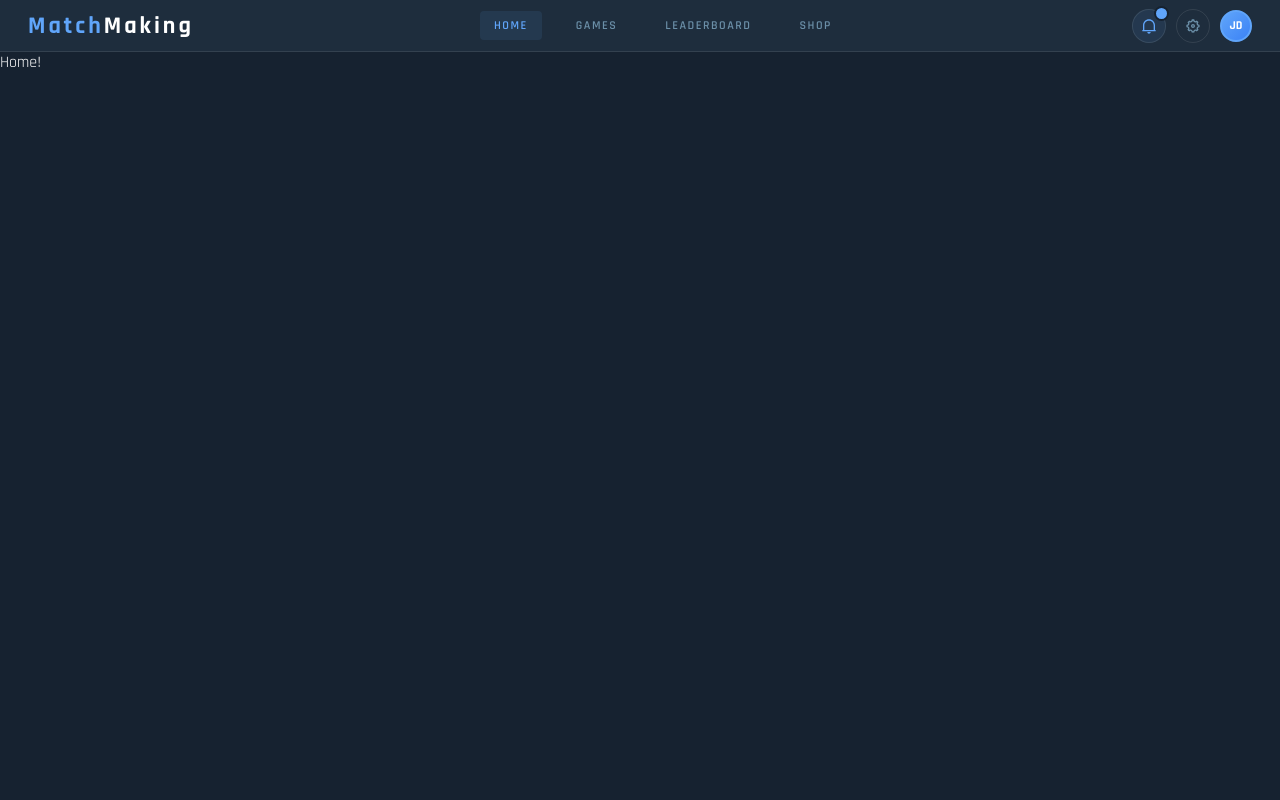
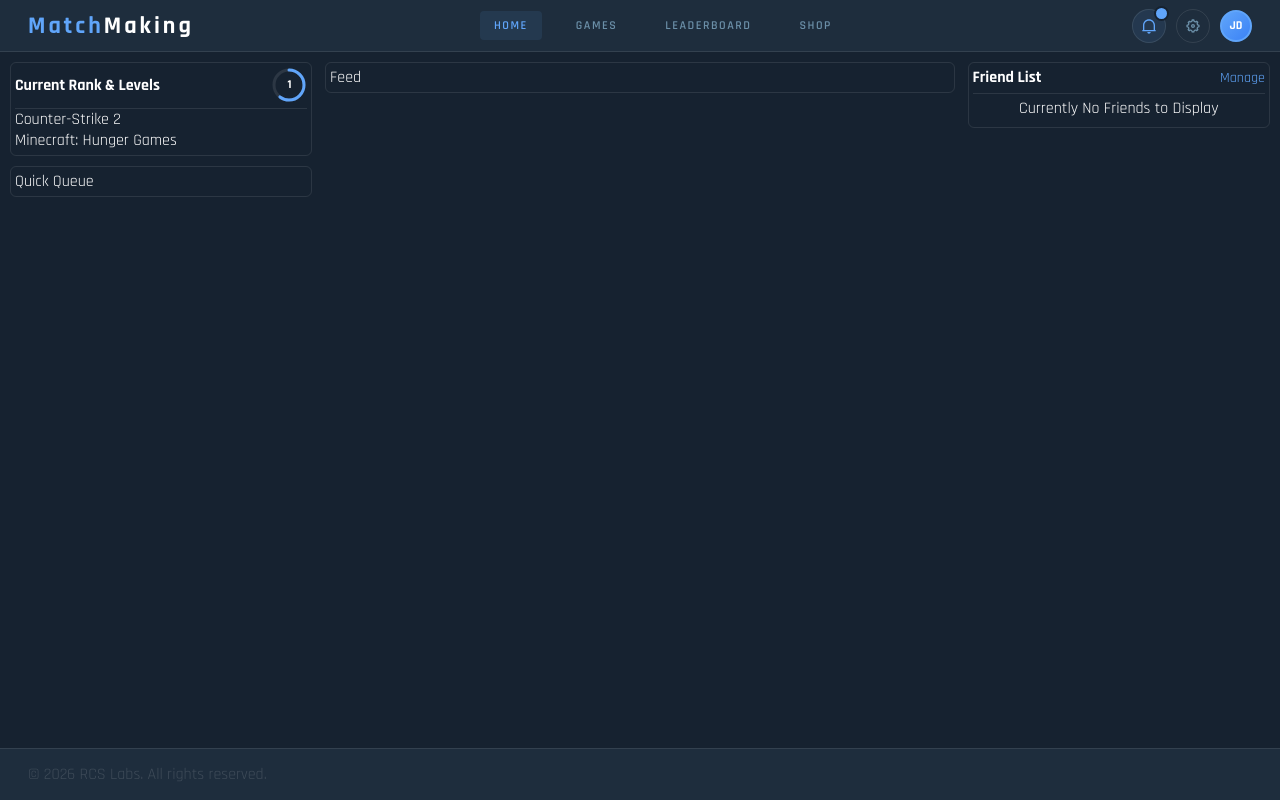
Before and after one commit to Doble-Technologies/MatchingMakingWebsite, a React (Vite) app: page / in a window 1280 px wide. Built offline with nearby package versions, Linux system fonts and the light colour scheme.

Commit message:
Home Page Progress
- Created the Games Map
- Created Components for the Home Page
- Created a Common Animated HyperLink
- Created a DonutProgress bar
- Created the Footer.

```diff
--- a/src/App.jsx
+++ b/src/App.jsx
@@ -5,6 +5,7 @@ import {
   Profile
 } from './pages';
 import {
+  Footer,
   NavBar
 } from './components';
 import { Global, css } from '@emotion/react'
@@ -68,6 +69,7 @@ const AppLayout = ({ notifications }) => {
       <main>
         <Outlet />
       </main>
+      <Footer />
     </div>
   )
 };
--- /dev/null
+++ b/src/components/DonutProgressBar/DonutProgressBar.jsx
@@ -0,0 +1,59 @@
+import React from 'react';
+import styled from '@emotion/styled';
+import { theme } from '@src/theme';
+
+const Wrapper = styled('div')({
+  position: 'relative',
+  width: '36px',
+  height: '36px',
+  display: 'flex',
+  alignItems: 'center',
+  justifyContent: 'center'
+});
+
+const ProgressRing = styled('svg')({
+  position: 'absolute',
+  inset: 0,
+  transform: 'rotate(-90deg)'
+});
+
+const InnerText = styled('span')({
+  position: 'relative',
+  fontSize: '12px',
+  fontWeight: '700',
+  lineHeight: 1,
+  color: theme.colors.text.primary
+});
+
+const ringRadius = 15;
+const ringCircumference = 2 * Math.PI * ringRadius;
+
+export const DonutProgressBar = ({ text, progress }) => {
+  const ringOffset = ringCircumference - (progress / 100) * ringCircumference;
+  return (
+    <Wrapper>
+      <ProgressRing viewBox="0 0 36 36" aria-hidden="true">
+        <circle
+          cx="18"
+          cy="18"
+          r={ringRadius}
+          fill="none"
+          stroke={theme.colors.border}
+          strokeWidth="3"
+        />
+        <circle
+          cx="18"
+          cy="18"
+          r={ringRadius}
+          fill="none"
+          stroke={theme.colors.accent}
+          strokeWidth="3"
+          strokeLinecap="round"
+          strokeDasharray={ringCircumference}
+          strokeDashoffset={ringOffset}
+        />
+      </ProgressRing>
+      <InnerText>{text}</InnerText>
+    </Wrapper>
+  );
+}
--- /dev/null
+++ b/src/components/DonutProgressBar/index.js
@@ -0,0 +1 @@
+export { DonutProgressBar } from './DonutProgressBar';
--- /dev/null
+++ b/src/components/Link/Link.jsx
@@ -0,0 +1,51 @@
+import React from 'react';
+import styled from '@emotion/styled';
+import { theme } from '@src/theme';
+
+const AnimatedLink = styled('a')({
+  position: 'relative',
+  display: 'inline-block',
+  color: theme.colors.accent,
+  textDecoration: 'none',
+  '&::after': {
+    content: '""',
+    position: 'absolute',
+    left: 0,
+    bottom: '-2px',
+    width: '100%',
+    height: '2px',
+    backgroundColor: theme.colors.accent,
+    transform: 'scaleX(0)',
+    transformOrigin: 'center center',
+    transition: 'transform 180ms ease'
+  },
+  '&:hover::after': {
+    transform: 'scaleX(1)'
+  },
+  '&:focus-visible': {
+    outline: `2px solid ${theme.colors.accent2}`,
+    outlineOffset: '2px'
+  },
+  '&:focus-visible::after': {
+    transform: 'scaleX(1)'
+  }
+});
+
+export const Link = ({
+  link,
+  text = null,
+  weight = null,
+  size = null
+}) => {
+  return (
+    <AnimatedLink
+      href={link || '#'}
+      style={{
+        fontWeight: weight || null,
+        fontSize: size || null
+      }}
+    >
+      {text || 'Click Here'}
+    </AnimatedLink>
+  )
+}
--- /dev/null
+++ b/src/components/Link/index.js
@@ -0,0 +1 @@
+export { Link } from './Link';
--- /dev/null
+++ b/src/components/Shell/Footer/Footer.jsx
@@ -0,0 +1,30 @@
+import styled from '@emotion/styled';
+import { theme } from '@src/theme';
+
+const Wrapper = styled('nav')({
+  display: 'flex',
+  alignItems: 'center',
+  justifyContent: 'space-between',
+  padding: '0 28px',
+  height: '52px',
+  width: '100%',
+  background: theme.colors.surface,
+  borderTop: `1px solid ${theme.colors.border}`,
+  fontFamily: theme.fonts.head,
+  position: 'fixed',
+  bottom: 0
+});
+
+const Text = styled('p')({
+  color: theme.colors.border2
+})
+
+export const Footer = () => {
+  return (
+    <Wrapper>
+      <Text>
+        © 2026 RCS Labs. All rights reserved.
+      </Text>
+    </Wrapper>
+  );
+};
--- /dev/null
+++ b/src/components/Shell/Footer/index.js
@@ -0,0 +1 @@
+export { Footer } from './Footer';
--- a/src/components/Shell/NavBar/NavBar.jsx
+++ b/src/components/Shell/NavBar/NavBar.jsx
@@ -1,6 +1,6 @@
 import styled from '@emotion/styled';
+import { theme } from '@src/theme';
 import { useNavigate, useLocation } from 'react-router-dom';
-import { theme } from '@src/theme';
 import { RiSettings5Line as SettingsIcon } from "react-icons/ri";
 import { NotificationBell } from './NotificationBell';
 
--- a/src/components/Shell/index.js
+++ b/src/components/Shell/index.js
@@ -1 +1,2 @@
+export { Footer } from './Footer';
 export { NavBar } from './NavBar';
--- a/src/pages/Home/Home.jsx
+++ b/src/pages/Home/Home.jsx
@@ -1,9 +1,121 @@
-import React from 'react';
+import React from "react";
+import styled from "@emotion/styled";
+import { theme } from "@src/theme";
+import { DonutProgressBar } from "@src/components/DonutProgressBar";
+import { gamesMap } from "@src/utilities/maps";
+import { Link } from "@src/components/Link";
+
+const PageContainer = styled("div")({
+  display: "grid",
+  gridTemplateColumns: "24% 50% 24%",
+  padding: "10px",
+  gap: "1%",
+});
+
+const ColumnWrapper = styled("div")({
+  display: "flex",
+  flexDirection: "column",
+  gap: "10px",
+});
+
+const LineBreaker = styled("div")({
+  borderBottom: `1px solid ${theme.colors.border}`,
+});
+
+const Card = styled("div")({
+  width: "100%",
+  padding: "4px",
+  border: `1px solid ${theme.colors.border}`,
+  borderRadius: "6px",
+});
+
+const CardHeader = styled("div")({
+  display: "flex",
+  flexDirection: "row",
+  justifyContent: "space-between",
+  alignItems: "center",
+});
+
+const CardTitle = styled("p")({
+  fontWeight: "700",
+});
+
+const CardBody = styled("div")({});
+const tempUser = {
+  level: 1,
+  progression: 60,
+};
+
+const gameInfo = [
+  { csgo: { rank: 'L6' } },
+  { mch: { rank: 'L1' } }
+];
+
+const userFriendsList = [];
 
 export const Home = () => {
+  const progress = Math.max(0, Math.min(tempUser.progression, 100));
   return (
-    <div>
-      Home!
-    </div>
-  )
-}
+    <PageContainer>
+      <ColumnWrapper>
+        <Card>
+          <CardHeader>
+            <CardTitle>Current Rank & Levels</CardTitle>
+            <DonutProgressBar text={tempUser.level} progress={progress} />
+          </CardHeader>
+          <LineBreaker style={{ paddingTop: "5px" }} />
+          <CardBody>
+            {gameInfo?.length > 0 ? (
+              gameInfo?.map((item, idx) => {
+                const game = gamesMap[Object.keys(item)[0]];
+                // const rank = ranksMap[item];
+                return <p key={`${game}-${idx}`}>{game}</p>;
+              })
+            ) : (
+              <div
+                style={{
+                  textAlign: "center",
+                  paddingTop: "4px",
+                  paddingBottom: "4px",
+                }}
+              >
+                <p>Currently No Ranks to Display</p>
+              </div>
+            )}
+          </CardBody>
+        </Card>
+        <Card>Quick Queue</Card>
+      </ColumnWrapper>
+      <ColumnWrapper>
+        <Card>Feed</Card>
+      </ColumnWrapper>
+      <ColumnWrapper>
+        <Card>
+          <CardHeader>
+            <CardTitle>Friend List</CardTitle>
+            <Link link="/profile" text="Manage" size="14px" />
+          </CardHeader>
+          <LineBreaker style={{ paddingTop: "5px" }} />
+          <CardBody>
+            {userFriendsList?.length > 0 ? (
+              userFriendsList?.map((friendName, idx) => {
+                // const rank = ranksMap[item];
+                return <p key={`${friendName}-${idx}`}>{friendName}</p>;
+              })
+            ) : (
+              <div
+                style={{
+                  textAlign: "center",
+                  paddingTop: "4px",
+                  paddingBottom: "4px",
+                }}
+              >
+                <p>Currently No Friends to Display</p>
+              </div>
+            )}
+          </CardBody>
+        </Card>
+      </ColumnWrapper>
+    </PageContainer>
+  );
+};
--- /dev/null
+++ b/src/utilities/maps.js
@@ -0,0 +1,6 @@
+export const gamesMap = {
+  csgo: 'Counter-Strike 2',
+  lol: 'League of Legends',
+  mch: 'Minecraft: Hunger Games',
+  pubg: 'PUBG'
+};
```
